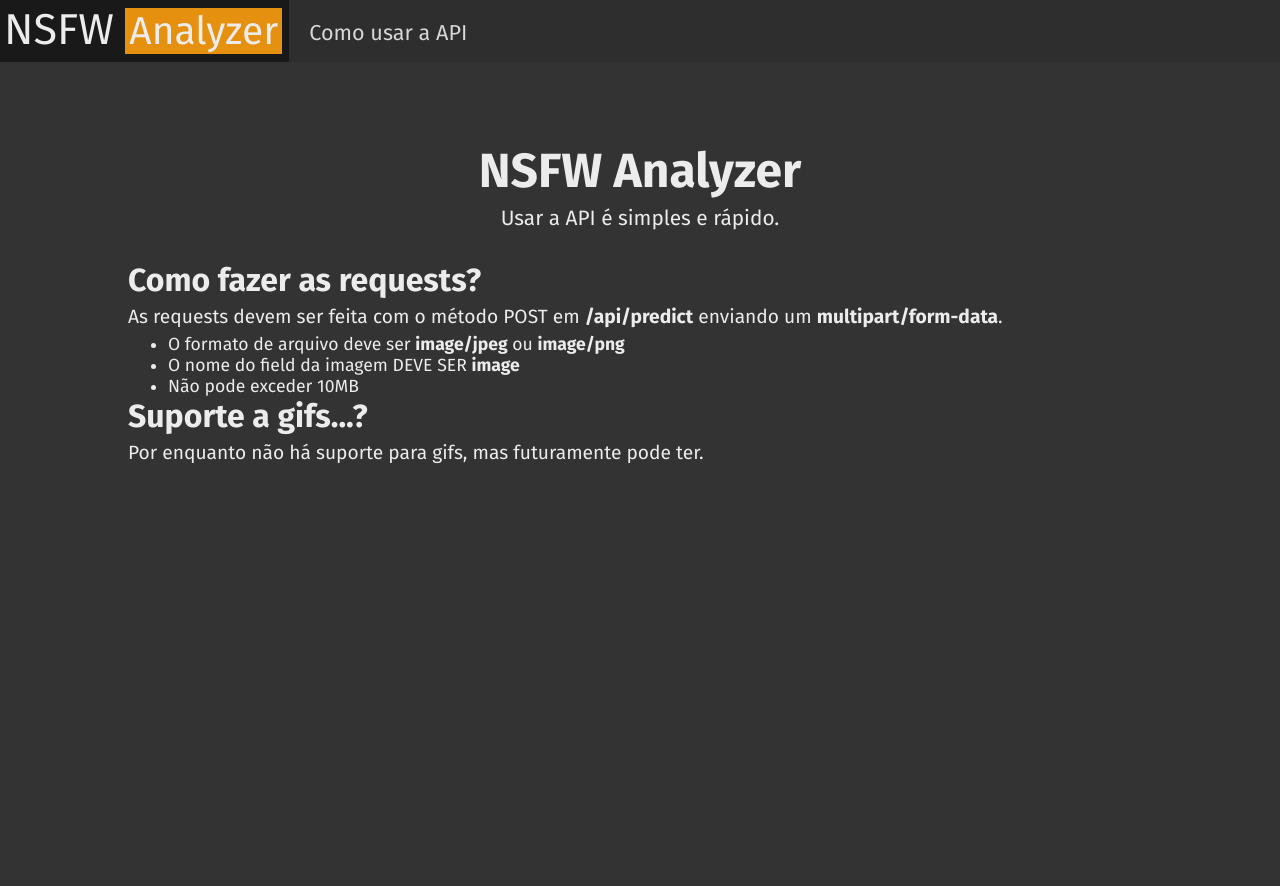
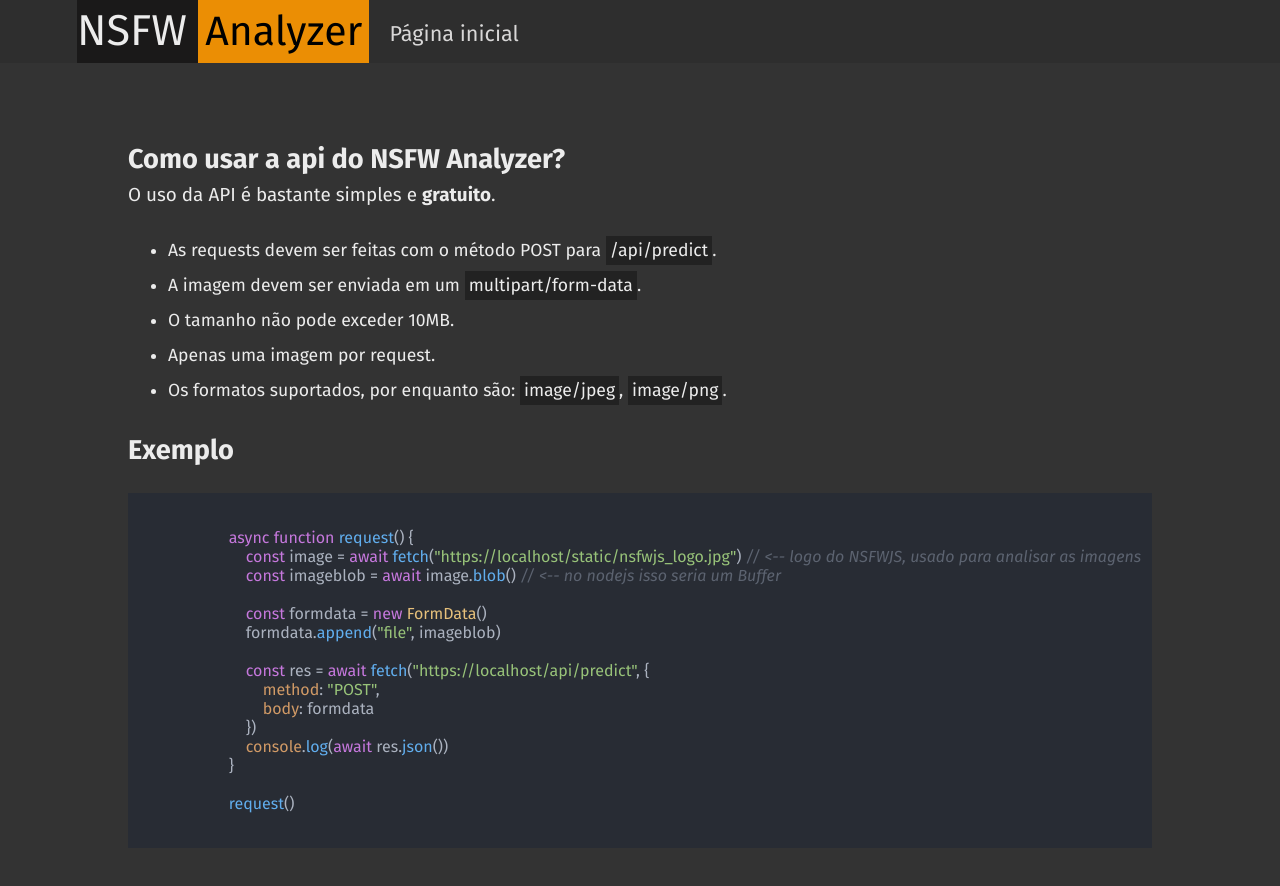
Before and after one commit to Victoreisdavid/nsfw-analyzer-api, a website: page src/static/how-to-use.html in a window 1280 px wide. Before the commit the page ends 800 px from the top, so only its background shows below. Drawn offline with nearby package versions, Linux system fonts and the light colour scheme; no server answers.

Commit message:
Melhorei varias coisas

```diff
--- a/package.json
+++ b/package.json
@@ -19,7 +19,9 @@
   },
   "homepage": "https://github.com/Victoreisdavid/nsfw-analyzer-api#readme",
   "dependencies": {
+    "@fastify/cors": "^8.1.0",
     "@fastify/multipart": "^7.1.1",
+    "@fastify/static": "^6.5.0",
     "@tensorflow/tfjs-node": "^3.20.0",
     "fastify": "^4.5.3",
     "fastify-multer": "^2.0.3",
--- a/src/static/how-to-use.html
+++ b/src/static/how-to-use.html
@@ -8,28 +8,68 @@
         <meta name="viewport" content="width=device-width, initial-scale=1.0" />
         <meta charset="utf-8" />
         <link rel="stylesheet" href="/static/style.css" />
+        <script src="https://cdnjs.cloudflare.com/ajax/libs/highlight.js/11.6.0/highlight.min.js" integrity="sha512-gU7kztaQEl7SHJyraPfZLQCNnrKdaQi5ndOyt4L4UPL/FHDd/uB9Je6KDARIqwnNNE27hnqoWLBq+Kpe4iHfeQ==" crossorigin="anonymous" referrerpolicy="no-referrer"></script>
+        <link rel="stylesheet" href="https://cdnjs.cloudflare.com/ajax/libs/highlight.js/11.6.0/styles/atom-one-dark.min.css" integrity="sha512-Jk4AqjWsdSzSWCSuQTfYRIF84Rq/eV0G2+tu07byYwHcbTGfdmLrHjUSwvzp5HvbiqK4ibmNwdcG49Y5RGYPTg==" crossorigin="anonymous" referrerpolicy="no-referrer" />
     </head>
     <body>
         <nav>
             <div id="logo">
                 NSFW <span id="orange">Analyzer</span>
             </div>
-            <a href="/how-to-use">Como usar a API</a>
+            <a href="/">Página inicial</a>
         </nav>
-        <header id="header">
-            <h1>NSFW Analyzer</h1>
-            <p>Usar a API é simples e rápido.</p>
-        </header>
-        <main>
-            <h1>Como fazer as requests?</h1>
-            <p>As requests devem ser feita com o método POST em <strong>/api/predict</strong> enviando um <strong>multipart/form-data</strong>.</p>
+        <header id="h-header">
+            <h2>Como usar a api do NSFW Analyzer?</h2>
+            <p>O uso da API é bastante simples e <strong>gratuito</strong>.</p>
+        </header> <br />
+        <main id="h-main">
             <ul>
-                <li>O formato de arquivo deve ser <strong>image/jpeg</strong> ou <strong>image/png</strong></li>
-                <li>O nome do field da imagem DEVE SER <strong>image</strong></li>
-                <li>Não pode exceder 10MB</li>
+                <li>As requests devem ser feitas com o método POST para <span class="dark-text">/api/predict</span>.</li>
+                <li>A imagem devem ser enviada em um <span class="dark-text">multipart/form-data</span>.</li>
+                <li>O tamanho não pode exceder 10MB.</li>
+                <li>Apenas uma imagem por request.</li>
+                <li>Os formatos suportados, por enquanto são: <span class="dark-text">image/jpeg</span>, <span class="dark-text">image/png</span>.</li>
             </ul>
-            <h1>Suporte a gifs...?</h1>
-            <p>Por enquanto não há suporte para gifs, mas futuramente pode ter.</p>
+            <br />
+            <h2>Exemplo</h2>
+            <pre>
+                <code class="language-javascript">
+                    async function request() {
+                        const image = await fetch("<span class="url"></span>/static/nsfwjs_logo.jpg") // &lt;-- logo do NSFWJS, usado para analisar as imagens
+                        const imageblob = await image.blob() // &lt;-- no nodejs isso seria um Buffer
+
+                        const formdata = new FormData()
+                        formdata.append("file", imageblob)
+
+                        const res = await fetch("<span class="url"></span>/api/predict", {
+                            method: "POST",
+                            body: formdata
+                        })
+                        console.log(await res.json())
+                    }
+
+                    request()
+                </code>
+            </pre>
         </main>
+        <script>
+            document.querySelectorAll(".url").forEach(tag => tag.textContent = "https://" + window.location.href.split("/")[2])
+            hljs.highlightAll()
+            async function request() {
+                const image = await fetch("/static/nsfwjs_logo.jpg")
+                const imageblob = await image.blob()
+
+                const formdata = new FormData()
+                formdata.append("file", imageblob)
+
+                const res = await fetch("/api/predict", {
+                    method: "POST",
+                    body: formdata
+                })
+                console.log(await res.json())
+            }
+
+            request()
+        </script>
     </body>
 </html>
--- a/src/static/style.css
+++ b/src/static/style.css
@@ -26,6 +26,7 @@ body {
 
 nav {
     display: flex;
+    padding-left: 6%;
     align-items: center;
     margin-bottom: 10vh;
     width: 100%;
@@ -33,15 +34,18 @@ nav {
 }
 
 nav #logo {
+    display: inline-block;
+    padding: 0.1px;
     background-color: rgb(26, 25, 25);
-    padding: 4px 7px 7px 4px;
     font-size: 2.7em;
 }
 
 nav #logo #orange {
-    font-size: 0.9em;
-    padding: 0 4px;
-    background-color: rgb(230, 144, 15);
+    display: inline-block;
+    font-size: 0.95em;
+    color: black !important;
+    padding: 7px;
+    background-color: rgb(235, 142, 4);
     color: var(--light-color)
 }
 
@@ -54,7 +58,12 @@ nav a {
 }
 
 p, h1 {
-    margin-bottom: 6px;
+    margin-bottom: 15px;
+}
+
+h2 {
+    margin-bottom: 8px;
+    font-size: 1.7em;
 }
 
 #header {
@@ -80,6 +89,7 @@ main p {
 }
 
 main li {
+    margin-bottom: 14px;
     font-size: 1.1em;
 }
 
@@ -87,6 +97,21 @@ input[type=file] {
     margin-bottom: 10px;
 }
 
+.dark-text {
+    padding: 4px;
+    background-color: #222;
+}
+
 #result pre {
     background-color: var(--dark-color);
 }
+
+
+#h-header, #h-main {
+    max-width: 1024px;
+    margin: auto;
+}
+
+#h-header p {
+    font-size: 1.18em;
+}
```
Also changed, not shown: src/index.js (+23 -8 lines), src/static/home.html (+1 -1 lines), src/static/nsfwjs_logo.jpg (added), 1 other file.
